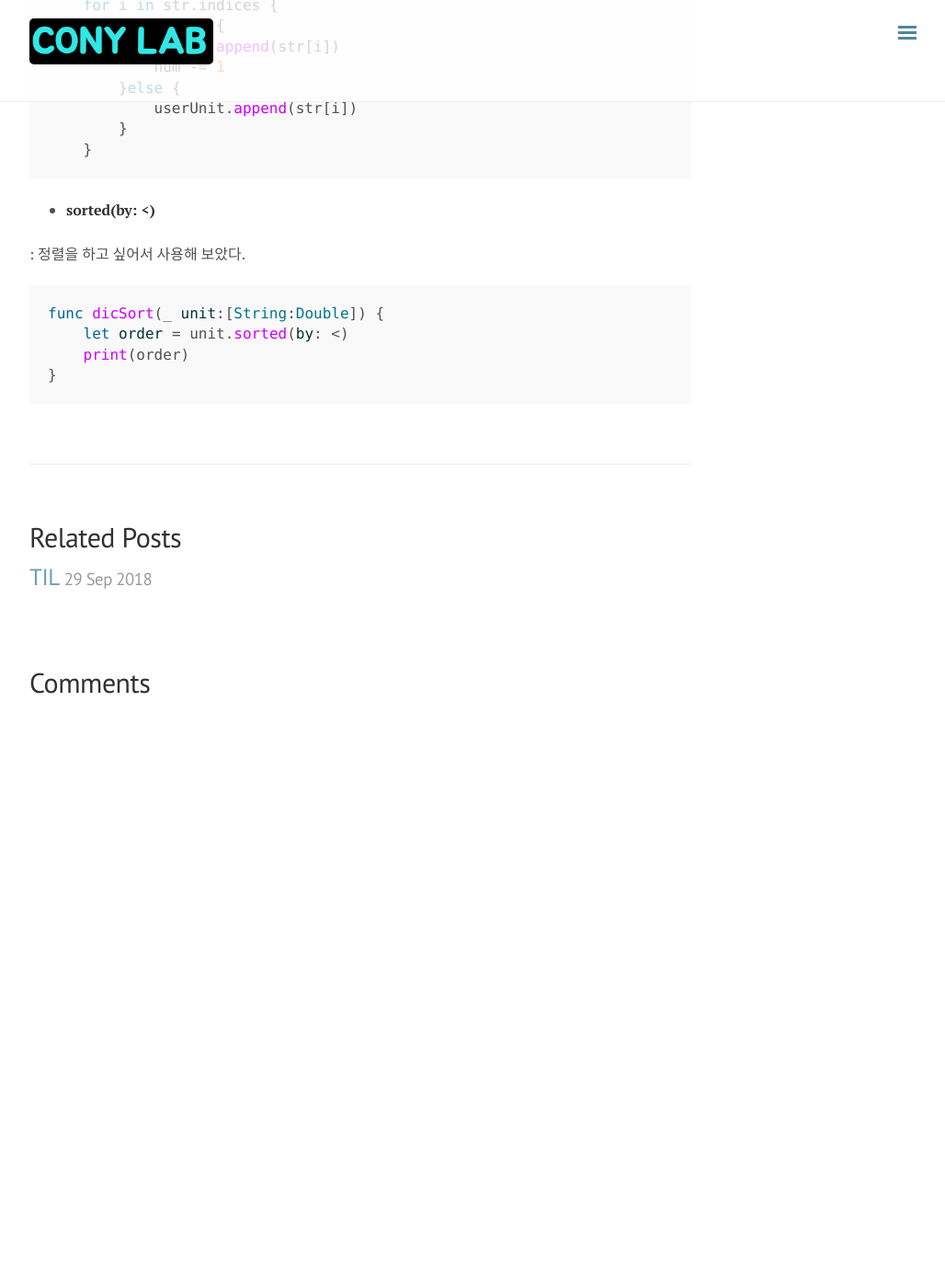
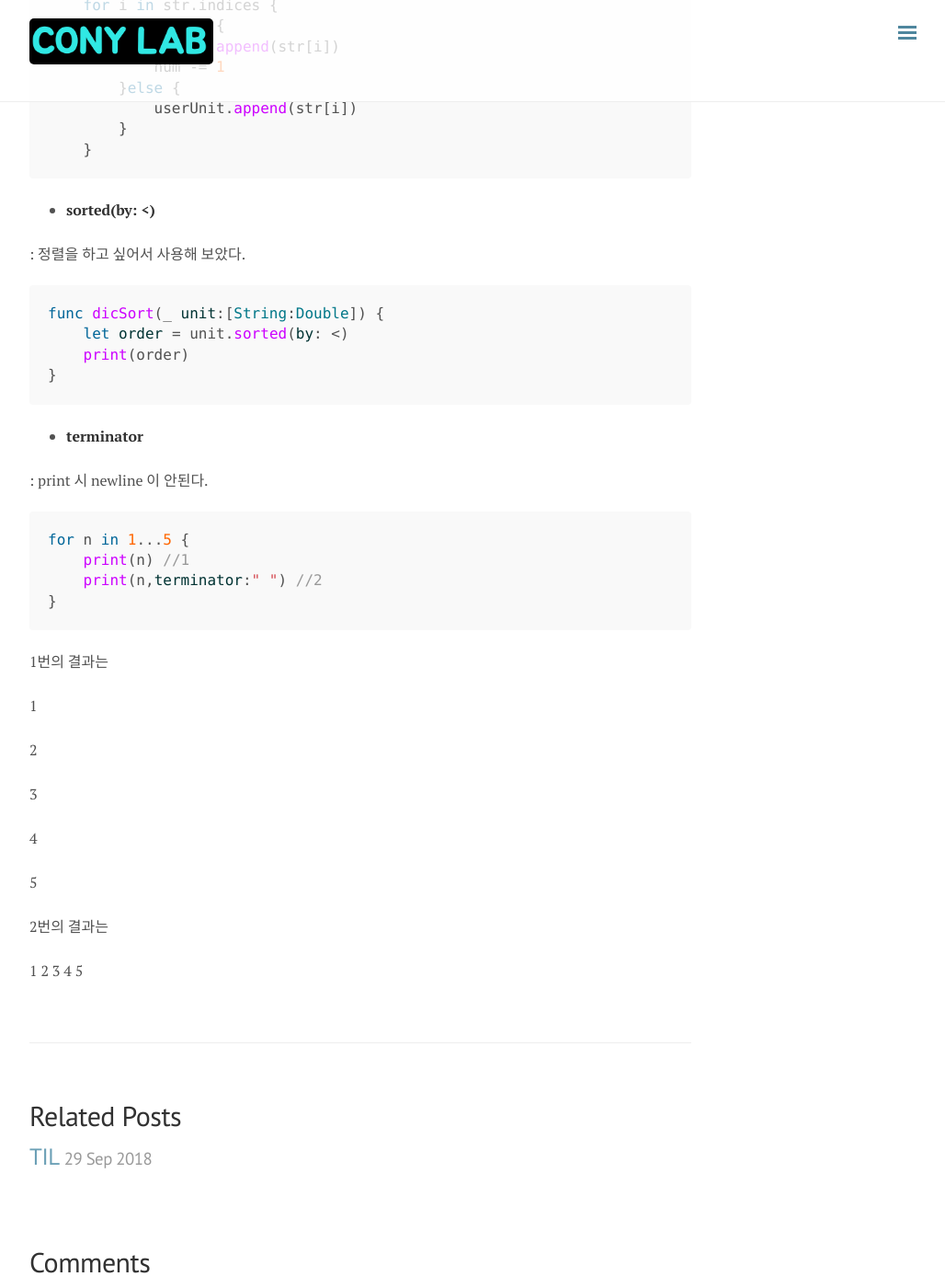
Before and after one commit to conyconydev/conyconydev.github.io, a Jekyll site: the page built from _posts/SWIFT_IOS/2018-10-10-UnitConverterPost.md, in a window 1280 px wide and 1400 px high, scrolled down 2373 px. Shown: the whole window at 92% size, without its empty margins (248-1276 px from the left). Built offline with Jekyll 4.4.1, drawn with Linux system fonts in a browser that asks for light colours; nearby versions of some CDN libraries; comment, search, counter and statistics services are not loaded; before the commit the page ends 3144 px from its top, so only the background shows below that.

Commit message:
update posts

````diff
--- a/_posts/SWIFT_IOS/2018-10-10-UnitConverterPost.md
+++ b/_posts/SWIFT_IOS/2018-10-10-UnitConverterPost.md
@@ -131,3 +131,32 @@ func dicSort(_ unit:[String:Double]) {
     print(order)
 }
 ```
+
+
+
+* **terminator**
+
+: print 시 newline 이 안된다.
+
+```swift
+for n in 1...5 {
+    print(n) //1
+    print(n,terminator:" ") //2
+}
+```
+
+1번의 결과는
+
+1
+
+2
+
+3
+
+4
+
+5
+
+2번의 결과는
+
+1 2 3 4 5
````
